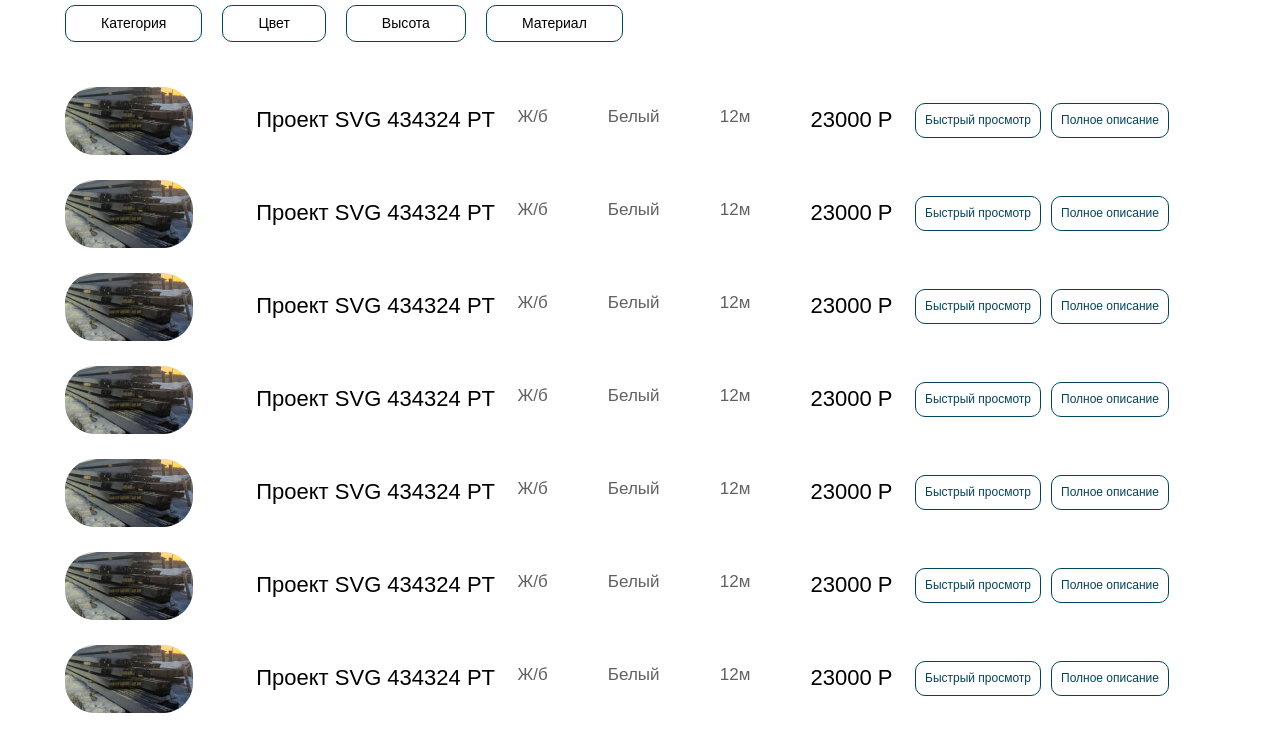
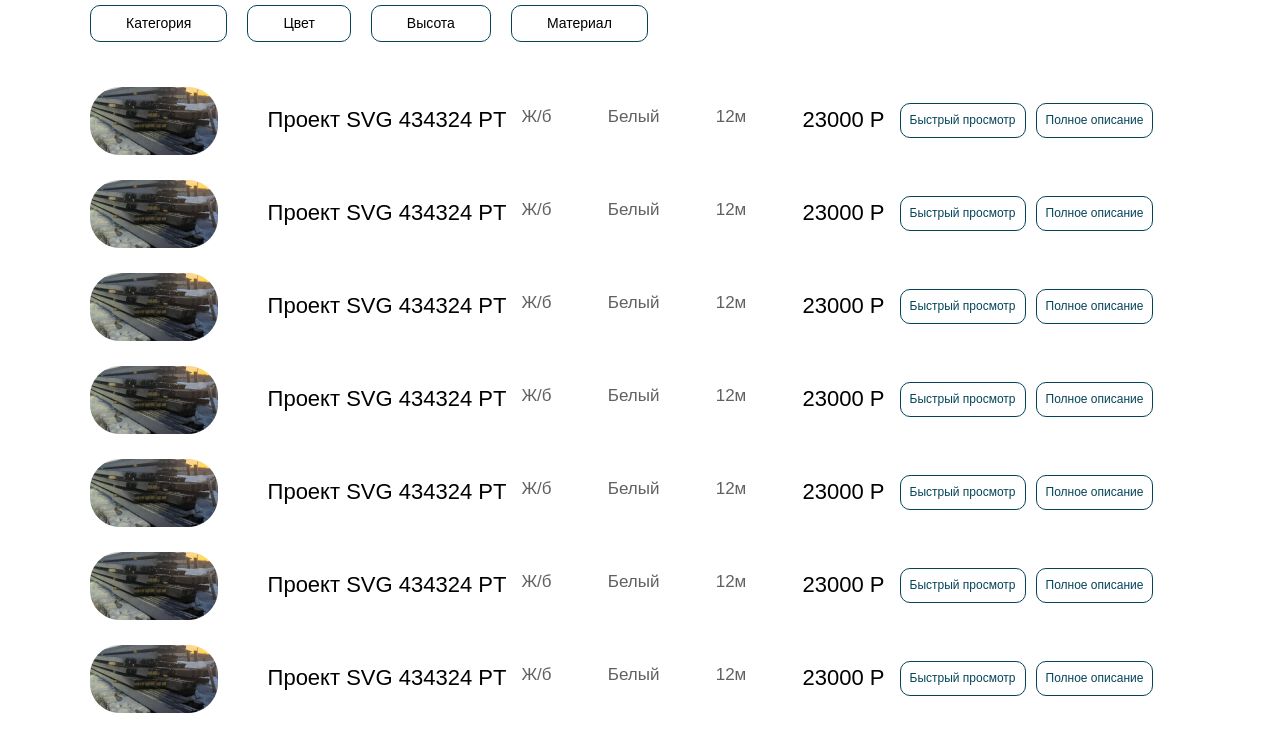
Before and after one commit to OgorodnyiVN/-pillars, a plain HTML site: page catalog.html in a window 1280 px wide. Shown: the part 260-995 px from the top of the page. Drawn offline with nearby package versions, Linux system fonts and the light colour scheme.

Commit message:
Update catalog.css

```diff
--- a/css/catalog.css
+++ b/css/catalog.css
@@ -25,7 +25,7 @@ html, body {
 
 .container {
   min-width: 320px;
-  max-width: 1180px;
+  max-width: 1130px;
   padding: 0 15px;
   margin: 0 auto;
   height: 100%;
```
